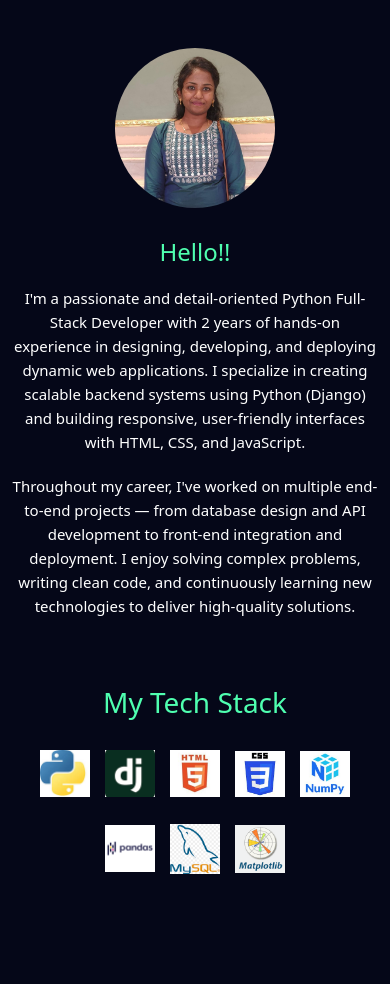
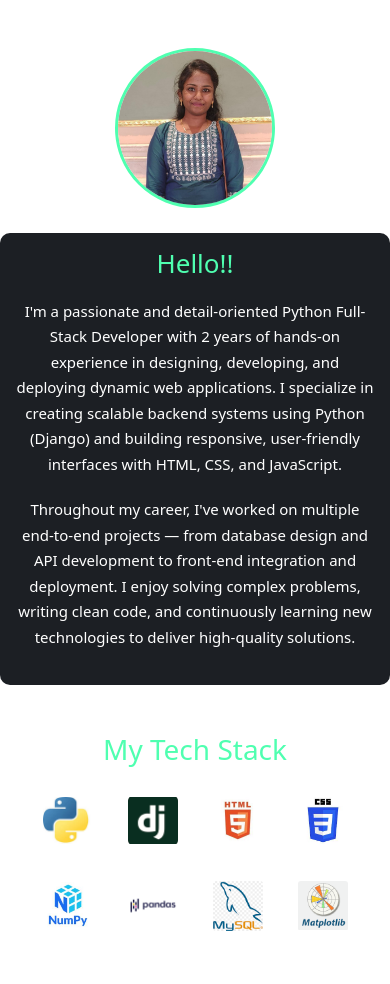
Before and after one commit to HemaLatha-2311/Portfolio, a Django app: page /about/ in a window 390 px wide. Shown: the part 120-1104 px from the top of the page. Before the commit the page ends 994 px from the top, so only its background shows below. Run offline with Django 5.2, Linux system fonts and the light colour scheme.

Commit message:
Update style.css

````diff
--- a/resume/static/CSS/style.css
+++ b/resume/static/CSS/style.css
@@ -1,3 +1,4 @@
+```css
 /* =========================
    GENERAL PAGE
    ========================= */
@@ -34,41 +35,122 @@ body {
 
 
 /* =========================
-   PROFILE IMAGE
+   ABOUT PAGE
    ========================= */
 
-.square-image-container {
+.about-section {
+    background-color: #1c1f24;
+    padding: 40px;
+    border-radius: 15px;
+    margin-top: 50px;
+    margin-bottom: 40px;
+
+    box-shadow: 0 4px 20px rgba(0, 0, 0, 0.4);
+}
+
+
+/* Profile Image */
+
+.about_image {
     width: 200px;
     height: 200px;
-    overflow: hidden;
-    border: 2px solid #ccc;
+
+    object-fit: cover;
+    object-position: center;
+
+    display: block;
+
     border-radius: 50%;
-    margin: 0 auto;
-
-    display: flex;
-    justify-content: center;
-    align-items: center;
+    border: 3px solid #4fffb0;
 }
 
-.square-image {
-    width: 100%;
-    height: 100%;
-    object-fit: cover;
-    object-position: center;
-    display: block;
+
+/* About Text */
+
+.about-text {
+    background-color: #1c1f24;
+    color: #ffffff;
+
+    padding: 25px;
+
+    border-radius: 10px;
+
+    opacity: 1;
+    visibility: visible;
+}
+
+
+.about-text h2 {
+    color: #4fffb0;
+
+    font-size: 30px;
+
+    margin-bottom: 20px;
+}
+
+
+.about-text p {
+    color: #ffffff;
+
+    font-size: 17px;
+
+    line-height: 1.8;
+
+    margin-bottom: 20px;
 }
 
 
 /* =========================
-   TEXT / HOME PAGE
+   TECH STACK
    ========================= */
 
-.name {
-    color: rgb(66, 146, 146);
+.tech-stack-section {
+    background-color: #1c1f24;
+
+    padding: 30px;
+
+    border-radius: 15px;
+
+    margin-bottom: 50px;
+
+    box-shadow: 0 4px 20px rgba(0, 0, 0, 0.4);
 }
 
-.title {
+
+.tech-stack-title {
     color: #4fffb0;
+
+    font-size: 28px;
+
+    margin-bottom: 30px;
+}
+
+
+.tech-stack-container {
+    display: flex;
+
+    justify-content: center;
+
+    align-items: center;
+
+    flex-wrap: wrap;
+
+    gap: 25px;
+}
+
+
+.tech-stack-container img {
+    width: 60px;
+
+    height: 60px;
+
+    object-fit: contain;
+
+    background-color: #ffffff;
+
+    padding: 5px;
+
+    border-radius: 8px;
 }
 
 
@@ -78,102 +160,108 @@ body {
 
 .social_links {
     overflow: hidden;
+
     border-radius: 50%;
+
     border: 2px solid #ccc;
 
     display: flex;
+
     justify-content: center;
+
     align-items: center;
 }
 
 
 /* =========================
-   ABOUT PAGE
+   HOME PAGE
    ========================= */
 
-.about_image {
+.square-image-container {
     width: 200px;
+
     height: 200px;
-    object-fit: cover;
-    object-position: center;
-    display: block;
+
+    overflow: hidden;
+
+    border: 2px solid #ccc;
+
     border-radius: 50%;
+
+    margin: 0 auto;
+
+    display: flex;
+
+    justify-content: center;
+
+    align-items: center;
 }
 
-.about-text {
-    color: #ffffff;
+
+.square-image {
+    width: 100%;
+
+    height: 100%;
+
+    object-fit: cover;
+
+    object-position: center;
+
+    display: block;
 }
 
-.about-text h2 {
-    color: #4fffb0;
-    font-size: 28px;
-    margin-bottom: 20px;
+
+.name {
+    color: rgb(66, 146, 146);
 }
 
-.about-text p {
-    color: #ffffff;
-    font-size: 16px;
-    line-height: 1.6;
-    margin-bottom: 20px;
+
+.title {
+    color: #4fffb0;
 }
 
 
 /* =========================
-   TECH STACK
+   JUMBOTRON
    ========================= */
 
-.tech-stack-title {
-    color: #4fffb0;
-    font-size: 28px;
+.jumbotron {
+    background-color: #002244;
+
+    padding: 20px;
+
+    border-radius: 10px;
 }
 
-.tech-stack-container {
-    display: flex;
-    justify-content: center;
-    align-items: center;
-    flex-wrap: wrap;
-    gap: 20px;
+
+.display4 {
+    color: #eef3f8;
+
+    font-size: 24px;
 }
 
-.tech-stack-container img {
-    width: 50px;
-    height: 60px;
+
+.lead {
+    font-size: 18px;
+
+    color: #28a745;
+}
+
+
+.jumbotron img {
+    max-height: 40px;
+
     object-fit: contain;
 }
 
 
 /* =========================
-   JUMBOTRON / EXPERIENCE
-   ========================= */
-
-.jumbotron {
-    background-color: #002244;
-    padding: 20px;
-    border-radius: 10px;
-}
-
-.display4 {
-    color: #eef3f8;
-    font-size: 24px;
-}
-
-.lead {
-    font-size: 18px;
-    color: #28a745;
-}
-
-.jumbotron img {
-    max-height: 40px;
-    object-fit: contain;
-}
-
-
-/* =========================
-   LISTS
+   LIST
    ========================= */
 
 ul {
     padding-left: 1.2rem;
+
     margin-top: 0.5rem;
 }
 
@@ -184,10 +272,15 @@ ul {
 
 .company-logo {
     height: 60px;
+
     width: auto;
+
     object-fit: contain;
+
     border-radius: 6px;
+
     background-color: transparent;
+
     padding: 2px;
 }
 
@@ -198,8 +291,11 @@ ul {
 
 .form-container {
     border: 2px solid black;
+
     padding: 20px;
+
     border-radius: 10px;
+
     background-color: #f0f0f0;
 }
 
@@ -210,38 +306,59 @@ ul {
 
 .project-details h2 {
     color: #ffffff;
+
     font-size: 24px;
+
     margin-bottom: 10px;
 }
 
+
 .project-details p {
     color: #d4d4d4;
+
     font-size: 17px;
+
     line-height: 1.6;
+
     margin-bottom: 8px;
 }
 
+
 .project-details p strong {
     color: #00ffa6;
+
     font-weight: 600;
 }
 
+
 .project-card {
     display: flex;
+
     align-items: center;
+
     justify-content: space-between;
+
     gap: 30px;
+
     margin: 40px 0;
+
     padding: 20px;
+
     border-radius: 10px;
+
     background-color: #002b40;
+
     box-shadow: 0 0 10px rgba(0, 0, 0, 0.2);
 }
 
+
 .project-image {
     width: 300px;
+
     height: auto;
+
     border-radius: 8px;
+
     box-shadow: 0 0 8px rgba(255, 255, 255, 0.1);
 }
 
@@ -254,9 +371,11 @@ ul {
     color: #ffffff;
 }
 
+
 .contact-info h1 {
     color: #4fffb0;
 }
+
 
 .contact-info h3 {
     color: #ffffff;
@@ -264,39 +383,49 @@ ul {
 
 
 /* =========================
-   MOBILE RESPONSIVE
+   MOBILE
    ========================= */
 
 @media (max-width: 768px) {
 
+    .about-section {
+        padding: 20px;
+
+        margin-top: 25px;
+    }
+
+
     .about_image {
         width: 160px;
+
         height: 160px;
-        margin-bottom: 30px;
+
+        margin-bottom: 25px;
     }
+
 
     .about-text {
         text-align: center;
+
+        padding: 15px;
     }
 
+
     .about-text h2 {
-        font-size: 24px;
+        font-size: 26px;
     }
+
 
     .about-text p {
         font-size: 15px;
+
+        line-height: 1.7;
     }
 
-    .tech-stack-container {
-        gap: 15px;
+
+    .tech-stack-section {
+        padding: 20px;
     }
 
-    .project-card {
-        flex-direction: column;
-    }
-
-    .project-image {
-        width: 100%;
-        max-width: 300px;
-    }
 }
+```
````
